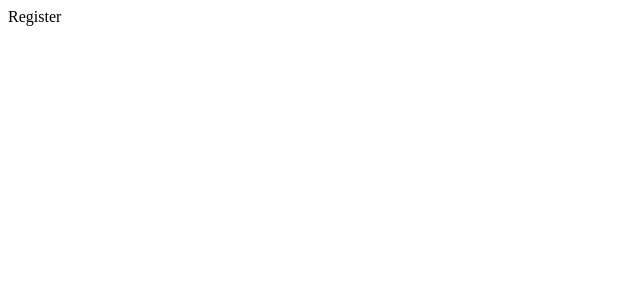
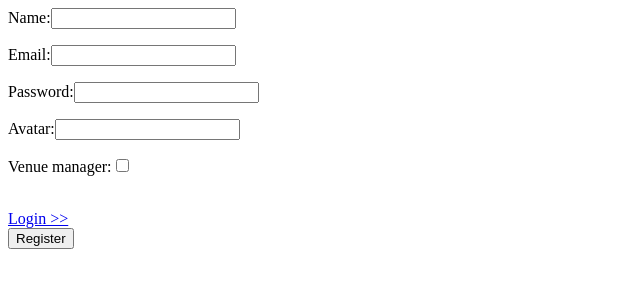
Before and after one commit to Lodoen/booking-site, a React (Vite) app: page /register in a window 1280 px wide. Shown: the top 300 px of the page, without its empty margins (0-640 px from the left). Built offline with nearby package versions, Linux system fonts and the light colour scheme.

Commit message:
Adds register page functionality

```diff
--- /dev/null
+++ b/src/pages/Register/RegisterAttempt/index.jsx
@@ -0,0 +1,21 @@
+import { Navigate } from "react-router-dom";
+import useRegister from "../useRegister";
+
+export default function RegisterAttempt({ userData }) {
+  const { account, isLoading, isError } = useRegister(userData);
+
+  if (isLoading) {
+    return <p>Loading attempt ...</p>;
+  }
+
+  if (isError) {
+    return <p>Error</p>;
+  }
+
+  //API only returns statuscode if request was unsuccessful
+  if (account.statusCode) {
+    return <p>{account.errors[0].message}</p>;
+  }
+
+  return <Navigate to="/login" replace={true} />;
+}
--- a/src/pages/Register/index.jsx
+++ b/src/pages/Register/index.jsx
@@ -1,3 +1,83 @@
+import { useState } from "react";
+import { Link } from "react-router-dom";
+import { useForm } from "react-hook-form";
+import { yupResolver } from "@hookform/resolvers/yup";
+import * as yup from "yup";
+import RegisterAttempt from "./RegisterAttempt";
+
+const schema = yup
+  .object({
+    name: yup
+      .string()
+      .max(20, "Your name must be 20 characters or lower")
+      .matches(/^[\w]+$/, "Name can only use a-Z, 0-9, and _")
+      .required("Please enter your full name"),
+    email: yup
+      .string()
+      .email("Please enter a valid email")
+      .matches(
+        /^[\w\-.]+@stud\.noroff\.no$/,
+        "Only stud.noroff.no emails are allowed to register",
+      )
+      .required("Please enter your email"),
+    password: yup
+      .string()
+      .min(8, "Your password must be at least 8 characters")
+      .required("Please enter your password"),
+    avatar: yup.string().url("Must be a fully formed URL"),
+    venueManager: yup.boolean(),
+  })
+  .required();
+
 export default function Register() {
-  return <div>Register</div>;
+  const [newAccount, setNewAccount] = useState(false);
+
+  const {
+    register,
+    handleSubmit,
+    formState: { errors },
+  } = useForm({
+    resolver: yupResolver(schema),
+  });
+
+  function onSubmit(data) {
+    setNewAccount(data);
+  }
+
+  return (
+    <div>
+      <form onSubmit={handleSubmit(onSubmit)}>
+        <label htmlFor="name">Name:</label>
+        <input {...register("name")} />
+        <p>{errors.name?.message}</p>
+
+        <label htmlFor="email">Email:</label>
+        <input {...register("email")} />
+        <p>{errors.email?.message}</p>
+
+        <label htmlFor="password">Password:</label>
+        <input {...register("password")} type="password" />
+        <p>{errors.password?.message}</p>
+
+        <label htmlFor="avatar">Avatar:</label>
+        <input {...register("avatar")} />
+        <p>{errors.avatar?.message}</p>
+
+        <label htmlFor="venueManager">Venue manager:</label>
+        <input
+          {...register("venueManager")}
+          type="checkbox"
+          id="venueManager"
+        />
+        <p>{errors.venueManager?.message}</p>
+
+        <br />
+        <Link to="/login">Login &gt;&gt;</Link>
+        <br />
+        <button type="submit">Register</button>
+      </form>
+
+      {newAccount ? <RegisterAttempt userData={newAccount} /> : ""}
+    </div>
+  );
 }
--- /dev/null
+++ b/src/pages/Register/useRegister.js
@@ -0,0 +1,34 @@
+import { useState, useEffect } from "react";
+
+export default function useRegister(userInfo) {
+  const url = import.meta.env.VITE_API_URL + "/auth/register";
+  const [account, setAccount] = useState([]);
+  const [isLoading, setIsLoading] = useState(false);
+  const [isError, setIsError] = useState(false);
+
+  useEffect(() => {
+    async function getData() {
+      try {
+        setIsLoading(true);
+        setIsError(false);
+        const fetchedData = await fetch(url, {
+          method: "POST",
+          headers: {
+            "Content-Type": "application/json",
+          },
+          body: JSON.stringify(userInfo),
+        });
+        const json = await fetchedData.json();
+        setAccount(json);
+      } catch (error) {
+        console.log(error);
+        setIsError(true);
+      } finally {
+        setIsLoading(false);
+      }
+    }
+
+    getData();
+  }, [url, userInfo]);
+  return { account, isLoading, isError };
+}
```
